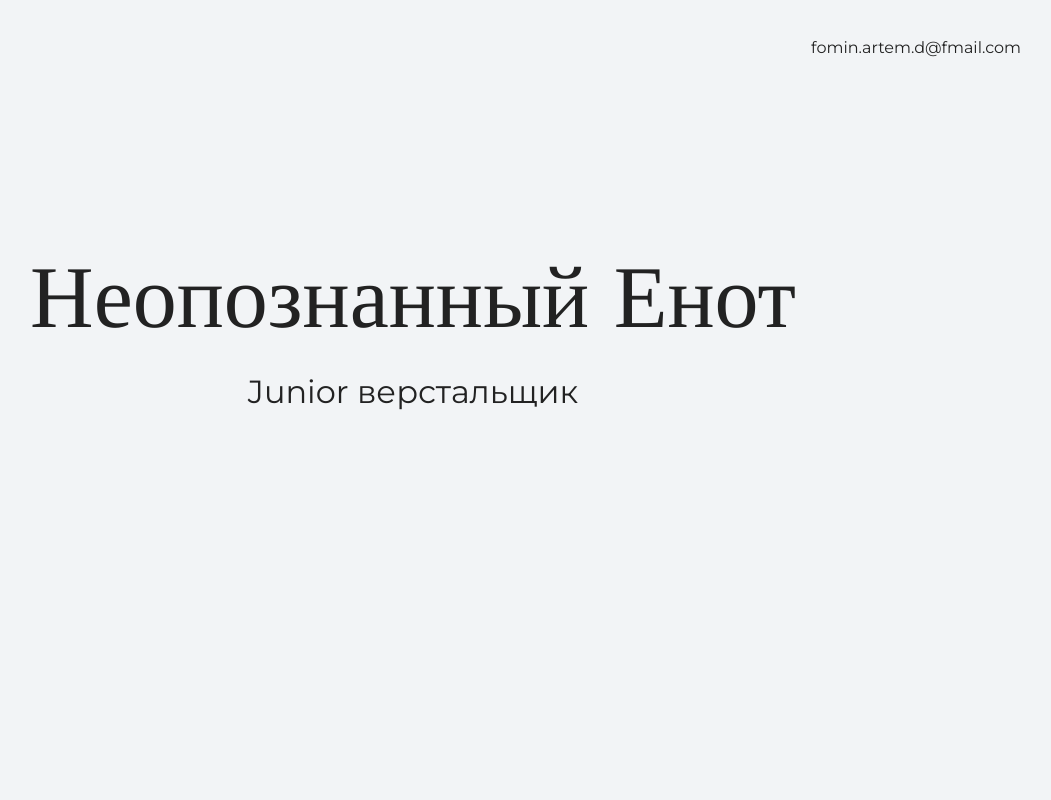
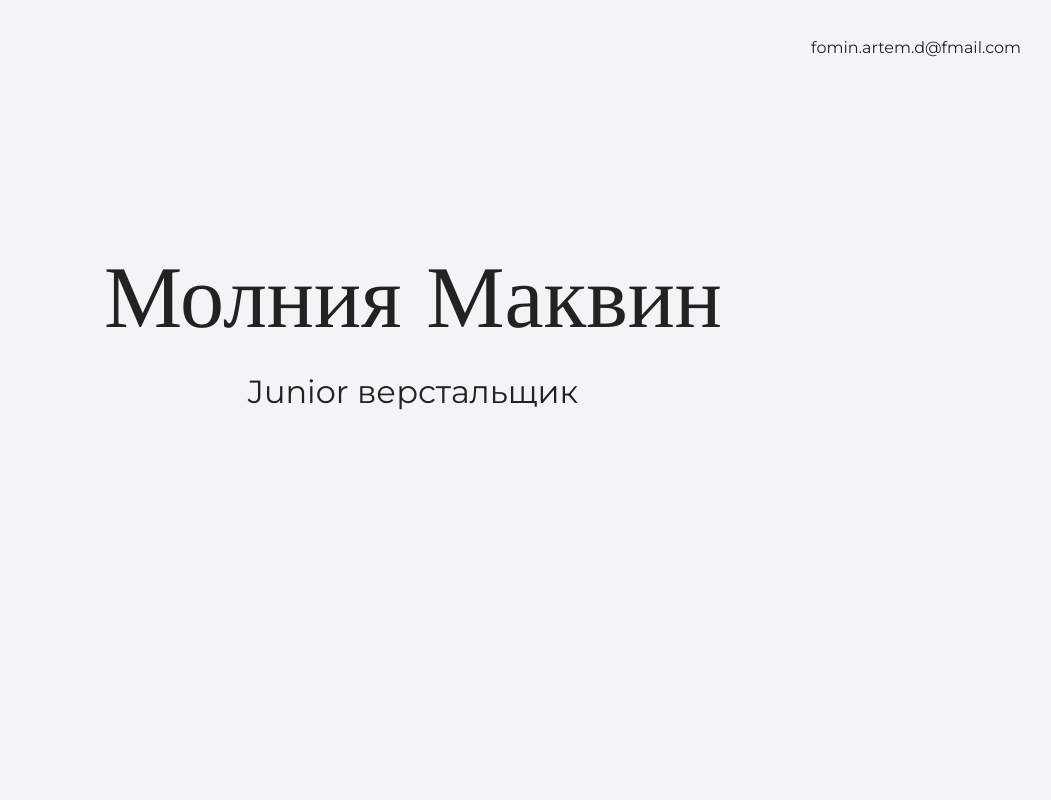
Before and after one commit to artem-ff/my_first_site, a plain HTML site: page index.html in a window 1280 px wide. Shown: the top 800 px of the page, without its empty margins (227-1278 px from the left). Drawn offline with nearby package versions, Linux system fonts and the light colour scheme.

Commit message:
Теперь я молния

```diff
--- a/index.html
+++ b/index.html
@@ -18,7 +18,7 @@
 
     <section class="hero-image">
       <div class="container">
-      <h1 class="heading">Неопознанный Енот</h1>
+      <h1 class="heading">Молния Маквин</h1>
       <p>Junior верстальщик</p></div>
     </section>
 
```
